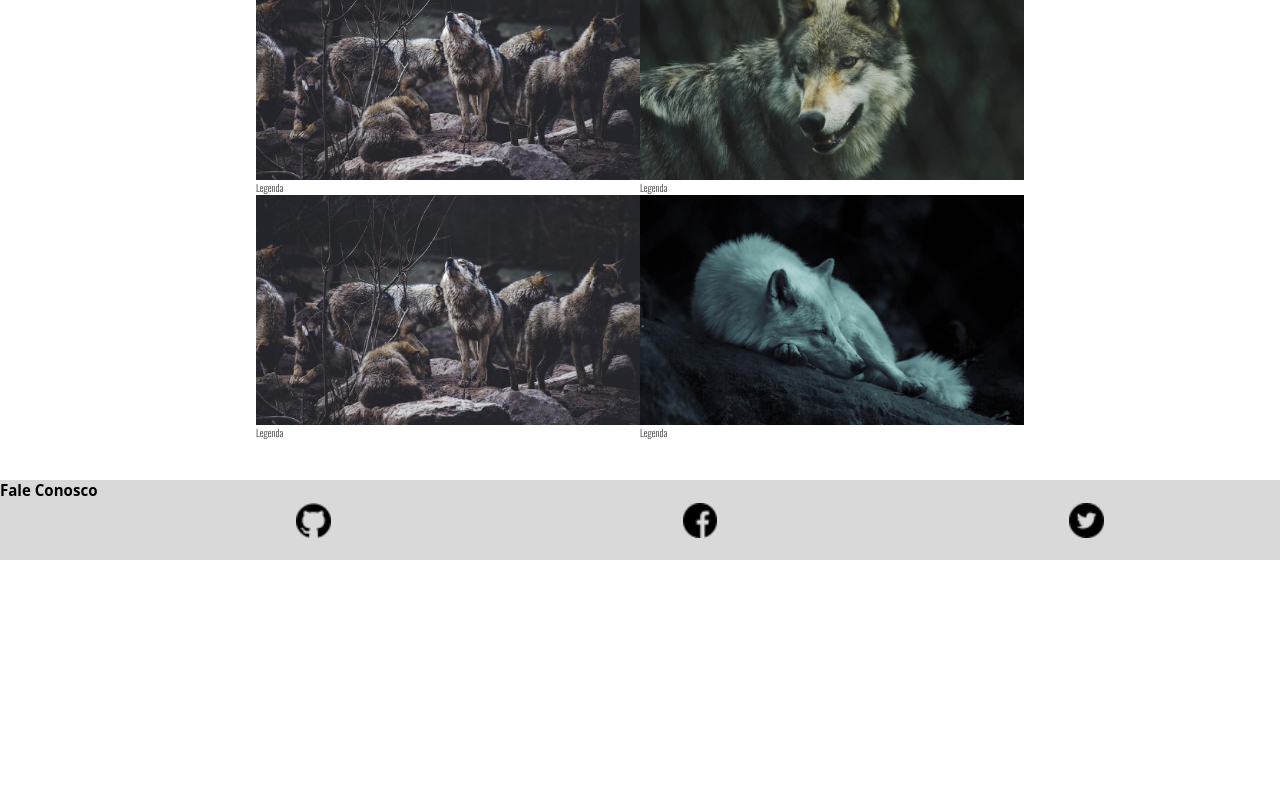
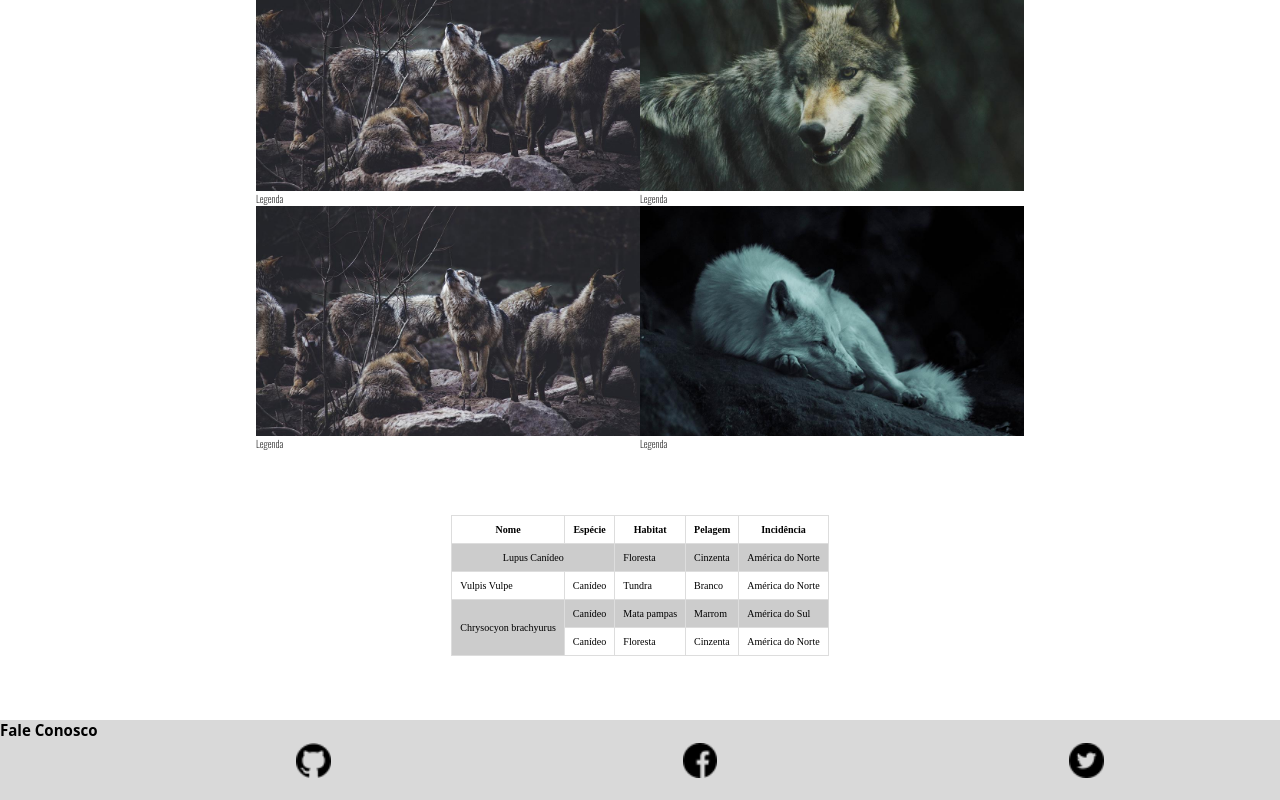
Before and after one commit to 1TDSS-2023/rm552228, a plain HTML site: page index.html in a window 1280 px wide. Shown: the part 747-1547 px from the top of the page. Before the commit the page ends 1307 px from the top, so only its background shows below. Drawn offline with nearby package versions, Linux system fonts and the light colour scheme.

```diff
--- a/css/estilo.css
+++ b/css/estilo.css
@@ -36,3 +36,23 @@ html{
         font-size: 2rem;
     }
 /* BREAKPOINTS 590px */
+    table{
+        border-collapse: collapse;
+        margin:  5% auto;
+    }
+
+    th, td{
+        border: solid 1px #dddddd;
+        padding: 8px;
+    }
+
+    tr:nth-child(even){
+        background-color: #cccccc;
+    }
+
+    tr:hover{
+        background-color: #140f0fcc;
+    }
+    td[colspan]{
+        text-align: center;
+    }
--- a/index.html
+++ b/index.html
@@ -21,6 +21,58 @@
     </header>
 
     <h2 class="tit-sec">Seçao de Fotos</h2>
+/
+    <!-- <button onclick="alert(this.innerText)">Olá mundo<button>
+
+        <script>
+
+            //COMENTARIO DE LINHA
+            /*
+                COMENTARIO DE BLOCO
+            */
+
+            //Declarar variaveis com a palavra var
+
+            var nr1 = 10;
+            var nr2 = 5;
+
+            //Imprimindo variaveis com a classe (console):
+            //VAMOS CRIAR AS OPERAÇÕES ARITMÉTICAS BÁSICAS
+            //REPITA AS OPERAÇÕES AGORA ADICIONANDO O TEXTO "RESULTADO" ANTES DAS OPERAÇÕES
+            //SOMA
+            console.log("RESULTADO: " + (nr1+nr2));
+            //SUBTRAÇÃO
+            console.log("RESULTADO: " + (nr1-nr2));
+            //MULTIPLICAÇÃO
+            console.log("RESULTADO: " + (nr1*nr2));
+            //DIVISÃO
+            console.log("RESULTADO: " + (nr1/nr2));
+
+            //COM VIRGULA
+
+            console.log("RESULTADO: " , (nr1+nr2));
+            //SUBTRAÇÃO
+            console.log("RESULTADO: " , (nr1-nr2));
+            //MULTIPLICAÇÃO
+            console.log("RESULTADO: " , (nr1*nr2));
+            //DIVISÃO
+            console.log("RESULTADO: " , (nr1/nr2));
+
+            //CONCATENAÇÃO
+
+            console.log(`RESULTADO INTERPOLADO:  ${nr1+nr2}`);
+            //SUBTRAÇÃO
+            console.log(`RESULTADO INTERPOLADO:  ${nr1-nr2}`);
+            //MULTIPLICAÇÃO
+            console.log(`RESULTADO INTERPOLADO:  ${nr1*nr2}`);
+            //DIVISÃO
+            console.log(`RESULTADO INTERPOLADO:  ${nr1/nr2}`);
+
+            //REPITA AS OPERAÇÕES AGORA ADICIONANDO O TEXTO "RESULTADO" ANTES DAS OPERAÇÕES
+        -->
+
+
+        </script>
 
     <section class="conteudo">
         <div class="lobinho">
@@ -48,7 +100,41 @@
             <p>Legenda</p>
         </div>
     </section>
-
+    <table>
+        <tr>
+            <th>Nome</th>
+            <th>Espécie</th>
+            <th>Habitat</th>
+            <th>Pelagem</th>
+            <th>Incidência</th>
+        </tr>
+        <tr>
+            <td colspan="2">Lupus Canídeo</td>
+            <td>Floresta</td>
+            <td>Cinzenta</td>
+            <td>América do Norte</td>
+        </tr>
+        <tr>
+            <td>Vulpis Vulpe</td>
+            <td>Canídeo</td>
+            <td>Tundra</td>
+            <td>Branco</td>
+            <td>América do Norte</td>
+        </tr>
+        <tr>
+            <td rowspan="2">Chrysocyon brachyurus</td>
+            <td>Canídeo</td>
+            <td>Mata pampas</td>
+            <td>Marrom</td>
+            <td>América do Sul</td>
+        </tr>
+        <tr>
+            <td>Canídeo</td>
+            <td>Floresta</td>
+            <td>Cinzenta</td>
+            <td>América do Norte</td>
+        </tr>
+    </table>
     <footer class="rodape">
         <h2>Fale Conosco</h2>
         <nav>
```
